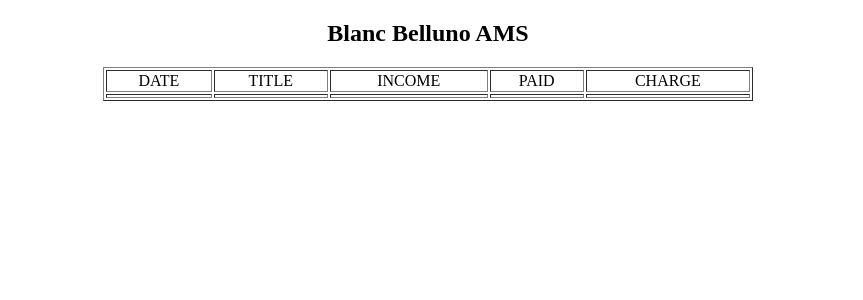
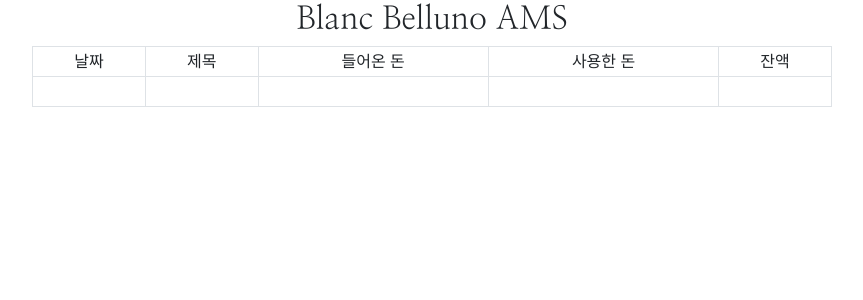
Before and after one commit to mooooburg-dev/bln-ams-web, a Vue app: page / in a window 1280 px wide. Shown: the top 300 px of the page, without its empty margins (208-1071 px from the left). Built offline with nearby package versions, Linux system fonts and the light colour scheme.

Commit message:
기본 html 작업

```diff
--- /dev/null
+++ b/public/css/style.css
@@ -0,0 +1,12 @@
+
+body {
+    margin-left:0px;
+}
+
+.container {
+    width: 100%;
+    text-align: center;
+}
+.table-bordered td{
+    height: 30px;
+}
--- a/public/index.html
+++ b/public/index.html
@@ -4,8 +4,23 @@
     <meta charset="utf-8">
     <meta http-equiv="X-UA-Compatible" content="IE=edge">
     <meta name="viewport" content="width=device-width,initial-scale=1.0">
+
     <link rel="icon" href="<%= BASE_URL %>favicon.ico">
+    <link href="https://fonts.googleapis.com/css?family=Nanum+Myeongjo&display=swap" rel="stylesheet">
+    <link rel="stylesheet" href="css/style.css">
+    <link rel="stylesheet" href="https://stackpath.bootstrapcdn.com/bootstrap/4.4.1/css/bootstrap.min.css" integrity="sha384-Vkoo8x4CGsO3+Hhxv8T/Q5PaXtkKtu6ug5TOeNV6gBiFeWPGFN9MuhOf23Q9Ifjh" crossorigin="anonymous">
+
+    <script src="https://code.jquery.com/jquery-3.4.1.slim.min.js" integrity="sha384-J6qa4849blE2+poT4WnyKhv5vZF5SrPo0iEjwBvKU7imGFAV0wwj1yYfoRSJoZ+n" crossorigin="anonymous"></script>
+    <script src="https://cdn.jsdelivr.net/npm/popper.js@1.16.0/dist/umd/popper.min.js" integrity="sha384-Q6E9RHvbIyZFJoft+2mJbHaEWldlvI9IOYy5n3zV9zzTtmI3UksdQRVvoxMfooAo" crossorigin="anonymous"></script>
+    <script src="https://stackpath.bootstrapcdn.com/bootstrap/4.4.1/js/bootstrap.min.js" integrity="sha384-wfSDF2E50Y2D1uUdj0O3uMBJnjuUD4Ih7YwaYd1iqfktj0Uod8GCExl3Og8ifwB6" crossorigin="anonymous"></script>
+
     <title>bln-ams-web</title>
+
+    <style>
+      body{
+        font-family: 'Nanum Myeongjo', serif;
+      }
+    </style>
   </head>
   <body>
     <div id="app"></div>
--- a/src/App.vue
+++ b/src/App.vue
@@ -18,13 +18,5 @@
 </script>
 
 <style>
-body {
-  margin-top:0px;
-  margin-left:0px;
-}
 
-.container {
-  width: 100%;
-  text-align: center;
-}
 </style>
--- a/src/components/main/Main.vue
+++ b/src/components/main/Main.vue
@@ -1,14 +1,16 @@
 <template>
     <div class="wrapper">
-        <h2>Blanc Belluno AMS</h2>
+        <div>
+            <h2>Blanc Belluno AMS</h2>
+        </div>
         <div class="main-table-wrapper">
-            <table class="main-table" border="1">
+            <table class="table-bordered main-table" border="1">
                 <tr>
-                    <td>DATE</td>
-                    <td>TITLE</td>
-                    <td>INCOME</td>
-                    <td>PAID</td>
-                    <td>CHARGE</td>
+                    <td>날짜</td>
+                    <td>제목</td>
+                    <td>들어온 돈</td>
+                    <td>사용한 돈</td>
+                    <td>잔액</td>
                 </tr>
                 <tr>
                     <td></td>
@@ -38,7 +40,7 @@
 }
 
 .main-table {
-    width: 650px;
+    width: 800px;
 }
 .main-table tr{
     text-align: center;
```
